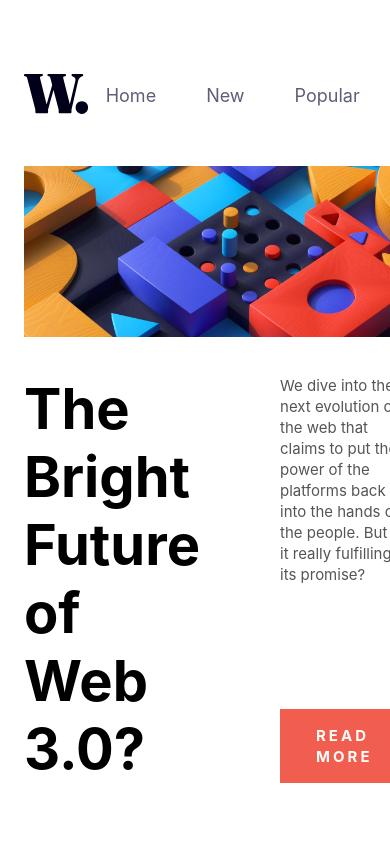
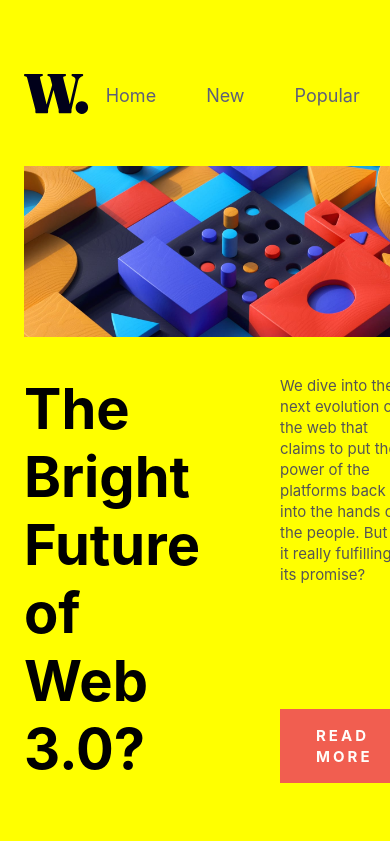
Before and after one commit to yerbaMatte/news-homepage, a plain HTML site: page index.html in a window 390 px wide. Shown: the top 841 px of the page. Drawn offline with Linux system fonts and the light colour scheme.

Commit message:
set queries.css, initialalization for RWP

```diff
--- a/index.html
+++ b/index.html
@@ -12,6 +12,7 @@
       href="./images/favicon-32x32.png"
     />
     <link rel="stylesheet" href="style.css" />
+    <link rel="stylesheet" href="queries.css" />
 
     <title>Frontend Mentor | News homepage</title>
 
--- /dev/null
+++ b/queries.css
@@ -0,0 +1,7 @@
+/* 1em = 16px */
+
+@media (max-width: 1200px) {
+  body {
+    background-color: yellow;
+  }
+}
```
